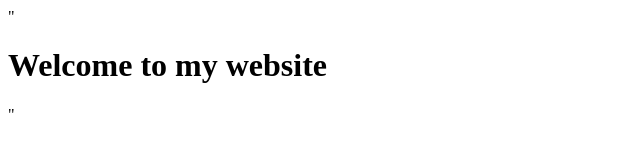
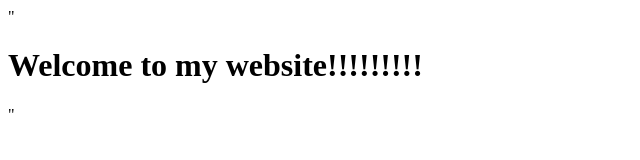
Before and after one commit to Setaish/static-site, a plain HTML site: page index.html in a window 1280 px wide. Shown: the whole page, without its empty margins (0-640 px from the left). Drawn offline with Linux system fonts and the light colour scheme.

Commit message:
Update index.html

```diff
--- a/index.html
+++ b/index.html
@@ -1 +1 @@
-"<!DOCTYPE html><html><head><title>My Static Site</title></head><body><h1>Welcome to my website</h1></body></html>"
+"<!DOCTYPE html><html><head><title>My Static Site</title></head><body><h1>Welcome to my website!!!!!!!!!</h1></body></html>"
```
